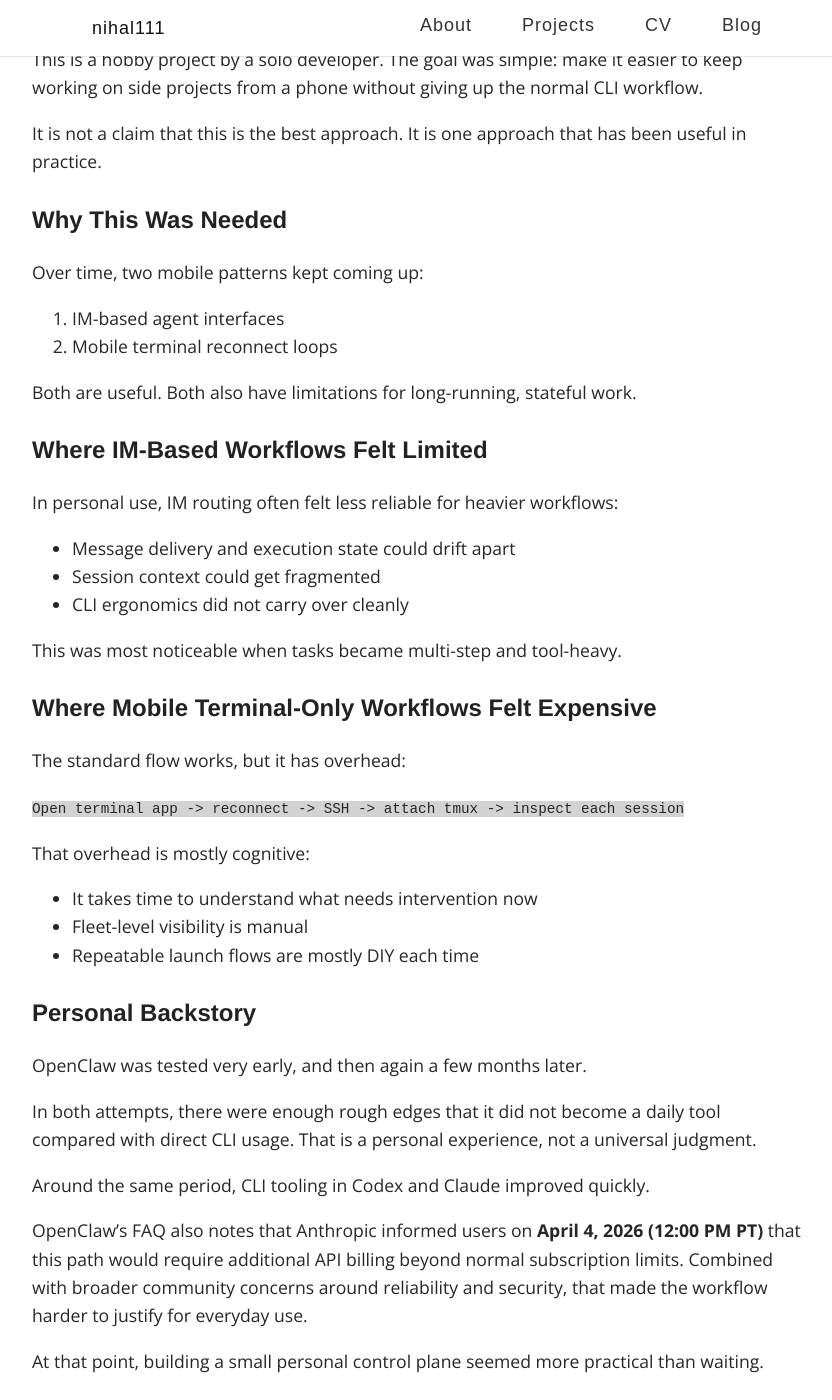
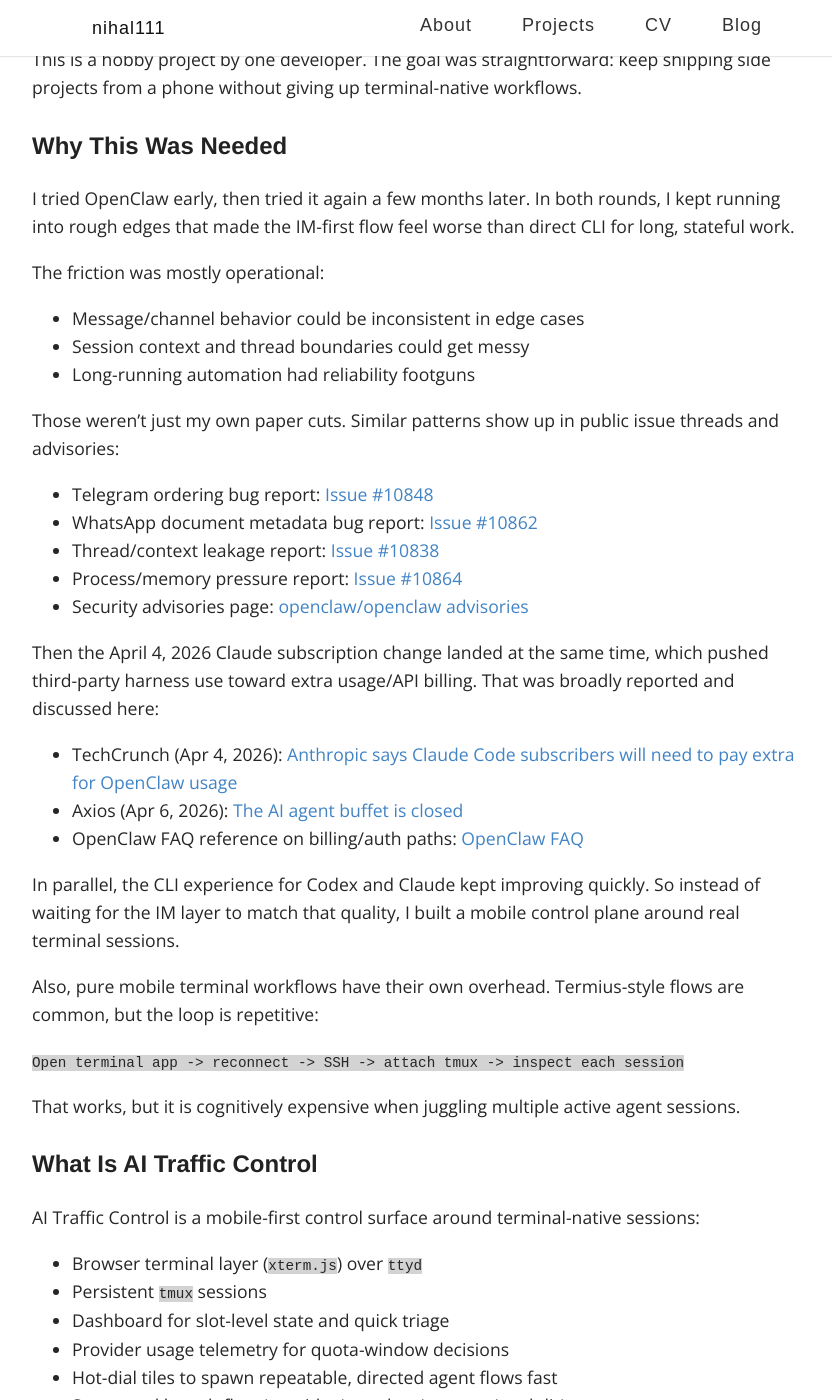
Before and after one commit to nihal111/nihal111.github.io, a Jekyll site: the page built from _posts/2026-04-09-mobile-hacking-without-leaving-the-cli.markdown, in a window 1280 px wide and 1400 px high, scrolled down 434 px. Shown: the whole window, without its empty margins (223-1055 px from the left). Built offline with Jekyll 4.4.1, drawn with Linux system fonts in a browser that asks for light colours; some web fonts are replaced; comment, search, counter and statistics services are not loaded; some of the changed text lies outside the part shown.

Commit message:
Refine blog framing, merge backstory, add sources and screenshots

```diff
--- a/_posts/2026-04-09-mobile-hacking-without-leaving-the-cli.markdown
+++ b/_posts/2026-04-09-mobile-hacking-without-leaving-the-cli.markdown
@@ -14,106 +14,94 @@
 
 ## Context
 
-This is a hobby project by a solo developer. The goal was simple: make it easier to keep working on side projects from a phone without giving up the normal CLI workflow.
-
-It is not a claim that this is the best approach. It is one approach that has been useful in practice.
+This is a hobby project by one developer. The goal was straightforward: keep shipping side projects from a phone without giving up terminal-native workflows.
 
 ## Why This Was Needed
 
-Over time, two mobile patterns kept coming up:
+I tried OpenClaw early, then tried it again a few months later. In both rounds, I kept running into rough edges that made the IM-first flow feel worse than direct CLI for long, stateful work.
 
-1. IM-based agent interfaces
-2. Mobile terminal reconnect loops
+The friction was mostly operational:
 
-Both are useful. Both also have limitations for long-running, stateful work.
+- Message/channel behavior could be inconsistent in edge cases
+- Session context and thread boundaries could get messy
+- Long-running automation had reliability footguns
 
-## Where IM-Based Workflows Felt Limited
+Those weren’t just my own paper cuts. Similar patterns show up in public issue threads and advisories:
 
-In personal use, IM routing often felt less reliable for heavier workflows:
+- Telegram ordering bug report: [Issue #10848](https://github.com/openclaw/openclaw/issues/10848)
+- WhatsApp document metadata bug report: [Issue #10862](https://github.com/openclaw/openclaw/issues/10862)
+- Thread/context leakage report: [Issue #10838](https://github.com/openclaw/openclaw/issues/10838)
+- Process/memory pressure report: [Issue #10864](https://github.com/openclaw/openclaw/issues/10864)
+- Security advisories page: [openclaw/openclaw advisories](https://github.com/openclaw/openclaw/security/advisories)
 
-- Message delivery and execution state could drift apart
-- Session context could get fragmented
-- CLI ergonomics did not carry over cleanly
+Then the April 4, 2026 Claude subscription change landed at the same time, which pushed third-party harness use toward extra usage/API billing. That was broadly reported and discussed here:
 
-This was most noticeable when tasks became multi-step and tool-heavy.
+- TechCrunch (Apr 4, 2026): [Anthropic says Claude Code subscribers will need to pay extra for OpenClaw usage](https://techcrunch.com/2026/04/04/anthropic-says-claude-code-subscribers-will-need-to-pay-extra-for-openclaw-support/)
+- Axios (Apr 6, 2026): [The AI agent buffet is closed](https://www.axios.com/2026/04/06/anthropic-openclaw-subscription-openai)
+- OpenClaw FAQ reference on billing/auth paths: [OpenClaw FAQ](https://docs.openclaw.ai/help/faq)
 
-## Where Mobile Terminal-Only Workflows Felt Expensive
+In parallel, the CLI experience for Codex and Claude kept improving quickly. So instead of waiting for the IM layer to match that quality, I built a mobile control plane around real terminal sessions.
 
-The standard flow works, but it has overhead:
+Also, pure mobile terminal workflows have their own overhead. Termius-style flows are common, but the loop is repetitive:
 
 `Open terminal app -> reconnect -> SSH -> attach tmux -> inspect each session`
 
-That overhead is mostly cognitive:
+That works, but it is cognitively expensive when juggling multiple active agent sessions.
 
-- It takes time to understand what needs intervention now
-- Fleet-level visibility is manual
-- Repeatable launch flows are mostly DIY each time
-
-## Personal Backstory
-
-OpenClaw was tested very early, and then again a few months later.
-
-In both attempts, there were enough rough edges that it did not become a daily tool compared with direct CLI usage. That is a personal experience, not a universal judgment.
-
-Around the same period, CLI tooling in Codex and Claude improved quickly.
-
-OpenClaw's FAQ also notes that Anthropic informed users on **April 4, 2026 (12:00 PM PT)** that this path would require additional API billing beyond normal subscription limits. Combined with broader community concerns around reliability and security, that made the workflow harder to justify for everyday use.
-
-At that point, building a small personal control plane seemed more practical than waiting.
-
-## What Was Built
+## What Is AI Traffic Control
 
 AI Traffic Control is a mobile-first control surface around terminal-native sessions:
 
 - Browser terminal layer (`xterm.js`) over `ttyd`
 - Persistent `tmux` sessions
-- A dashboard for slot-level state and quick triage
-- Hooked metadata so session context remains readable
+- Dashboard for slot-level state and quick triage
+- Provider usage telemetry for quota-window decisions
+- Hot-dial tiles to spawn repeatable, directed agent flows fast
+- Structured launch flow (provider/template/persona/workdir)
+
+## Product Screenshots
+
+### Dashboard overview
+
+<img src="https://drive.usercontent.google.com/download?id=179UyavAANO4LGiaEdBtOUlsnJBh_FJ1a&export=view" alt="Dashboard overview" height="780" />
+
+### Browser terminal view
+
+<img src="https://drive.usercontent.google.com/download?id=1O7tuYj-3whmwcA4xieL-wykoFh0dZ6Us&export=view" alt="Browser terminal view" height="780" />
+
+### Intent modal
+
+<img src="https://drive.usercontent.google.com/download?id=1Hqo1obKcj0XxRYWk16M37dtXOuwwYZVs&export=view" alt="Intent modal" height="780" />
+
+### Fleet states
+
+<img src="https://drive.usercontent.google.com/download?id=1SPfvSTXpadh0AeBNuQk6TA6mZ963JMDA&export=view" alt="Scientist fleet states" height="780" />
 
 ## What This Improves in Practice
 
-- Session fleet states are visible at a glance (`active`, `idle`, `unborn`)
-- Terminal control is available from phone and desktop
-- Provider usage telemetry helps with quota-window decisions
-- Hot-dial tiles reduce repeated launch steps
-- Launch flow is structured (provider/template/persona/workdir)
-
-The key benefit is modest but real: less operational friction while staying in real terminal workflows.
+- See fleet states at a glance (`active`, `idle`, `unborn`)
+- Jump into any session from phone or desktop
+- Make smarter use of provider windows and weekly quotas
+- Launch repeatable agent jobs with one tap instead of manual setup
 
 ## Access and Security Model
 
 Current setup is private-network first:
 
 - Dashboard runs locally
-- Remote access is through private VPN networking (for example Tailscale)
+- Remote access goes through private networking (for example Tailscale)
 - Nothing is intentionally exposed publicly by default
-
-## Who This May Help
-
-- People running multiple long-lived CLI sessions
-- Solo builders who need to intervene from mobile
-- Anyone trying to reduce session-management overhead on the go
 
 ## Closing
 
-This project is still evolving, and there is plenty left to improve.
+This is still evolving, but it already made on-the-go hacking much less fragile for me.
 
-If you try it, useful feedback would be:
+If you try it, the most useful feedback is:
 
 - What broke first
-- What felt faster
+- What felt faster than your current setup
 - What still felt clumsy
 
 Repository:
 
 - `https://github.com/nihal111/ai-traffic-control`
-
----
-
-## Short Version (for social posts)
-
-A small side project to make mobile CLI agent workflows less tedious.
-
-It keeps terminal-native operation (`xterm.js` + `ttyd` + `tmux`) and adds a lightweight dashboard for session state, usage visibility, and faster launches.
-
-Not a replacement for everything, but a practical improvement for on-the-go hacking.
```
